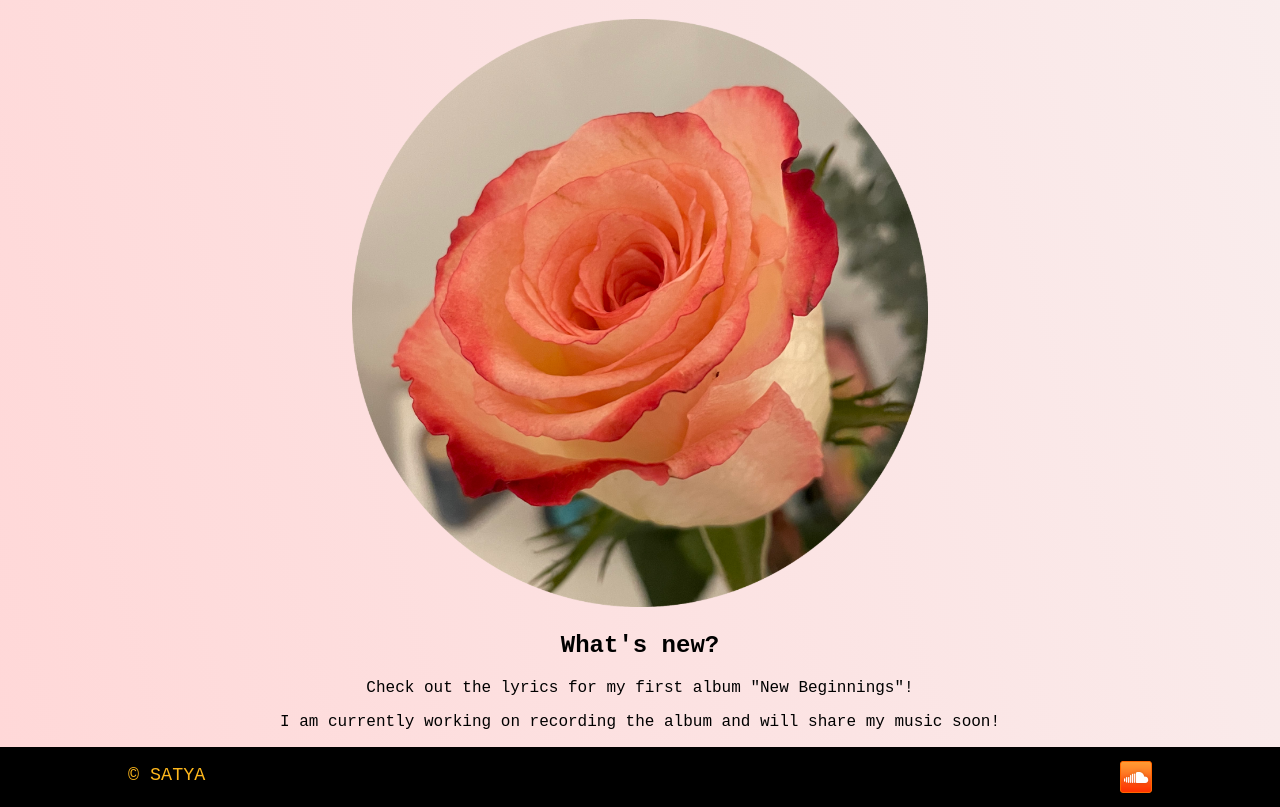
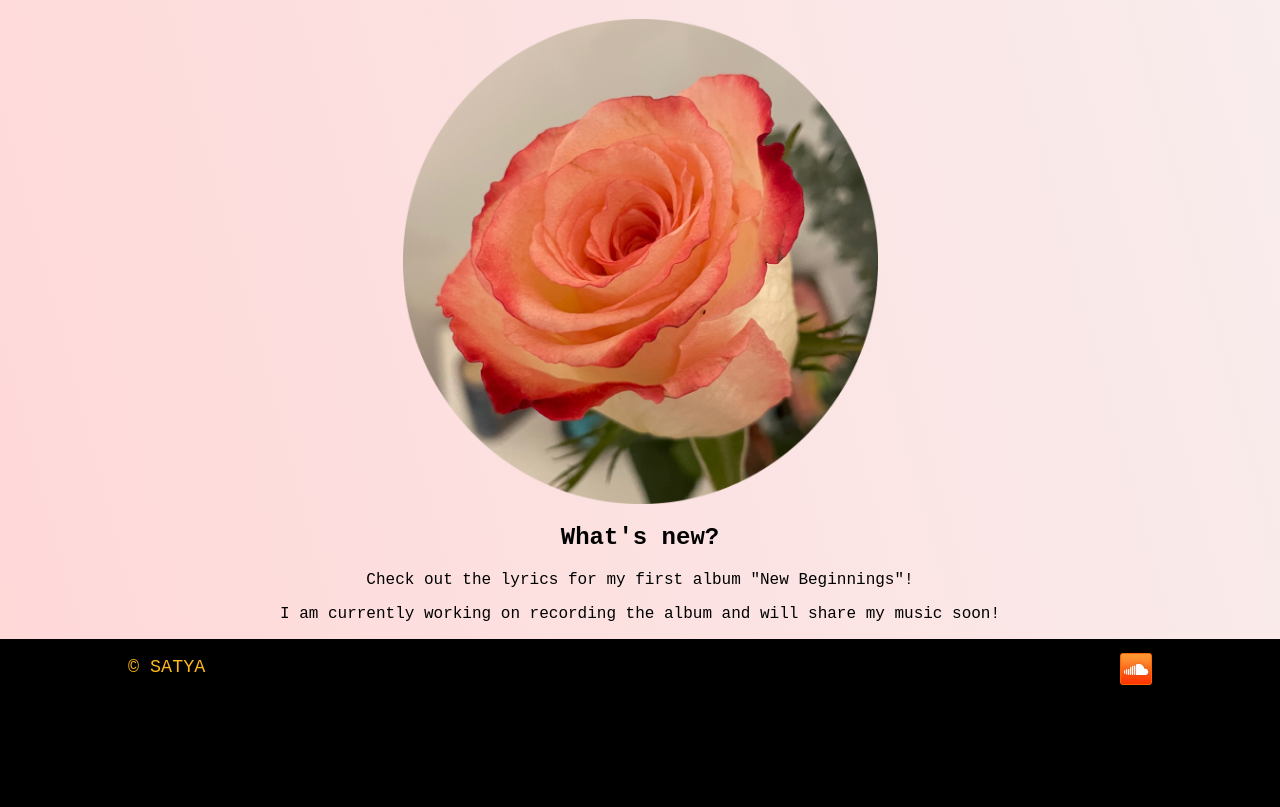
Before and after one commit to sweetsatya/satyamuse.com, a plain HTML site: page index.html in a window 1280 px wide. Shown: the part 121-928 px from the top of the page. After the commit the page ends 820 px from the top, so only its background shows below. Drawn offline with Linux system fonts and the light colour scheme.

Commit message:
Adjust rose image size for laptop

```diff
--- a/index.html
+++ b/index.html
@@ -2835,9 +2835,7 @@ Translation: Satya
   <div id="home" class="page default">
     <h1>Welcome to my world!</h1>
     <div class="flex-wrap">
-      <div class="full-width image">
-        <img src="images/petite_satya_rose.png" width="50%" alt="pink rose"/>
-      </div>
+      <img src="images/petite_satya_rose.png" width="50%" class="centered" alt="pink rose"/>
       <div class="full-width news">
         <h2>What's new?</h2>
         <p>Check out the lyrics for my first album "New Beginnings"!</p>
--- a/inputs/main.css
+++ b/inputs/main.css
@@ -1,6 +1,11 @@
 html {
     height: 100%;
     background-color: black;
+}
+
+img {
+    max-width: 100%;
+    display: block;
 }
 
 body {
@@ -36,6 +41,12 @@ ul.lyrics {
 
 #logo img {
     display: block;
+}
+
+img.centered {
+    float: left;
+    margin: auto;
+    max-width: 475px;
 }
 
 .container {
```
Also changed, not shown: inputs/template.html (+1 -3 lines).
